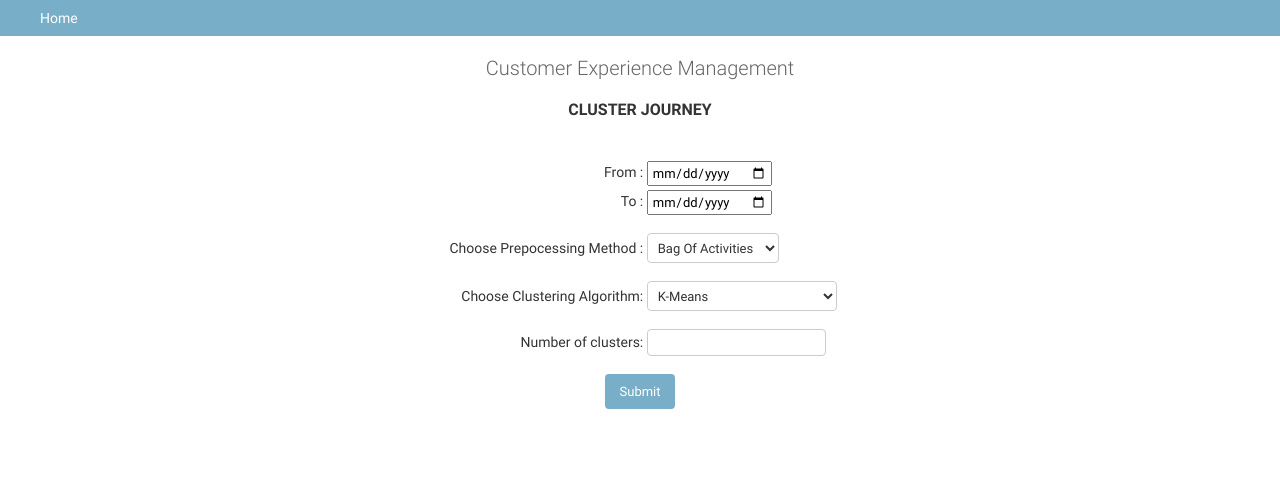
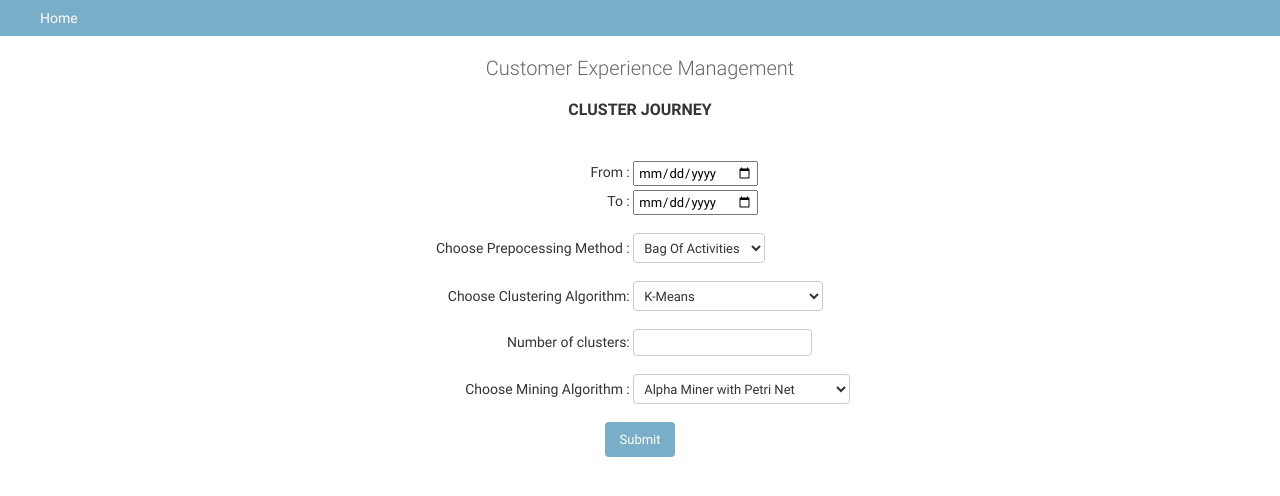
Before and after one commit to cnam0203/Customer-Journey-Management, a Django app: page /admin/cjx/cluster-journey in a window 1280 px wide. Shown: the part 20-516 px from the top of the page. Run offline with Django 3.2, Linux system fonts and the light colour scheme; the visitor is signed in with stand-in values (Sample User, id 1).

Commit message:
update mining process after cluster

```diff
--- a/myproject/home/templates/home/cluster-journey.html
+++ b/myproject/home/templates/home/cluster-journey.html
@@ -44,6 +44,17 @@
                 <input name="numClusters" type="number" min=2 max=10/>
                 <br>
                 <br>
+                <label>Choose Mining Algorithm :</label>
+                <select name="miningAlgorithm" id="graphType" form="clusterForm">
+                    <option value="alpha">Alpha Miner with Petri Net</option>
+                    <option value="heuristic">Heuristic Miner with Petri Net</option>
+                    <option value="dfg-discovery-frequency">DFG-Discovery with Frequency</option>
+                    <option value="dfg-discovery-active-time">DFG-Discovery with Active time</option>
+                    <option value="inductive-miner-tree">Inductive Miner with Tree Graph</option>
+                    <option value="inductive-miner-petri">Inductive Miner with Petri Net</option>
+                </select>
+                <br>
+                <br>
                 <input type="submit" value="Submit" style="margin:auto; display:block"/>
             </form>
             <br/>
--- a/myproject/home/views.py
+++ b/myproject/home/views.py
@@ -101,6 +101,7 @@ def getCluster(request):
         numClusters = int(request.POST["numClusters"])
         algorithm = request.POST["algorithmMethod"]
         preprocess = request.POST["preprocessMethod"]
+        miningType = request.POST["miningAlgorithm"]
 
         if (request.POST["startDate"] != ''):
             startDate = request.POST["startDate"]
@@ -123,8 +124,8 @@ def getCluster(request):
 
         graphLinks = []
         for clustered_touchpoint in list_clustered_touchpoints:
-            graph = processMining(clustered_touchpoint, "dfg-discovery-frequency")
-            graphLink = saveGraph(graph, startDate, endDate, "dfg-discovery-frequency")
+            graph = processMining(clustered_touchpoint, miningType)
+            graphLink = saveGraph(graph, startDate, endDate, miningType)
             graphLinks.append(graphLink)
 
         return render(request, "home/cluster-journey.html", {"graphLinks": graphLinks})
```
